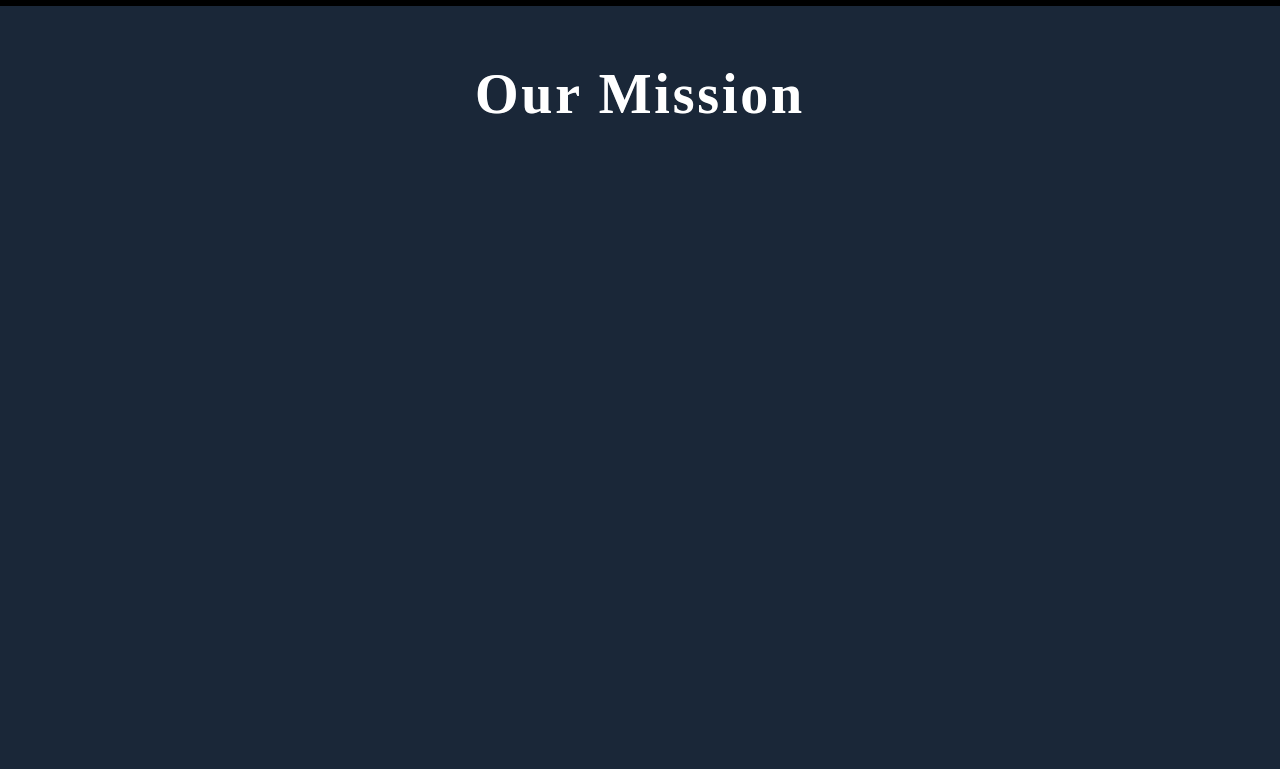
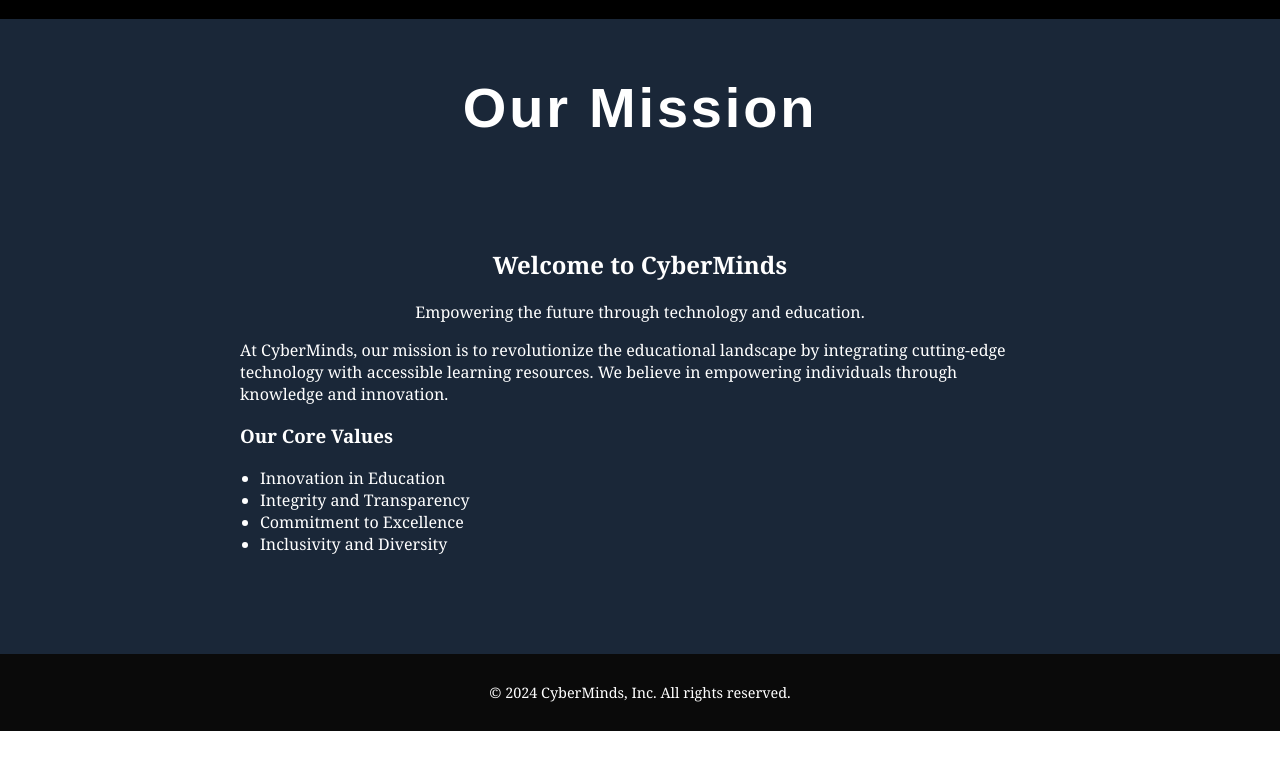
Before and after one commit to user894095/CyberMinds, a plain HTML site: page HTML/mission.html in a window 1280 px wide. Shown: the part 69-838 px from the top of the page. After the commit the page ends 800 px from the top, so only its background shows below. Drawn offline with Linux system fonts and the light colour scheme.

Commit message:
Mission css

```diff
--- a/CSS/mission.css
+++ b/CSS/mission.css
@@ -6,7 +6,7 @@
   .Parent-container {
     display: flex;
     flex-direction: column;
-  height: 200em;
+    min-height: 100vh;
     width: auto;
     background-color: #1a2738;
   }
@@ -24,16 +24,13 @@
     background-color: #000000;
     color: #ffffff;
     text-align: center;
-  padding-left: 1em;
-  padding-bottom: 0.2em;
-  padding-right: 1em;
-  padding-top: 1em;
+    padding: 1em;
   }
 
   .header-content {
     display: flex;
-  align-items: center; /* Center the items vertically */
-  justify-content: space-between; /* Space between the logo and nav */
+    align-items: center;
+    justify-content: space-between;
   }
 
   .header-content img {
@@ -45,9 +42,7 @@
     display: flex;
     justify-content: space-between;
     background-color: #000000;
-  padding: 0.5em;
-  padding-left: 6em;
-  padding-right: 6em;
+    padding: 0.5em 6em;
     align-items: center;
     flex-grow: 1;
   }
@@ -56,14 +51,12 @@
     text-decoration: none;
     font-size: 14pt;
     color: #ffffff;
-  padding: 0.5em 1em;
+    padding: 0.4em 0.8em;
     transition: background-color 0.3s;
     background-color: #174167;
-  text-decoration: none;
     margin-right: 0.9em;
-  padding: 0.4em 0.8em; /* Smaller padding for a more compact button */
-  border-radius: 0.8em; /* Make the buttons more rounded */
-  white-space: nowrap; /* Prevent text from wrapping */
+    border-radius: 0.8em;
+    white-space: nowrap;
   }
 
   .header-buttons a:hover {
@@ -71,25 +64,46 @@
   }
 
   .page-title {
-  font-family: "True Sans" !important;
+    font-family: "True Sans", sans-serif;
     letter-spacing: 0.05em;
-  font-weight: 700 !important;
-  color: transparent; /* Set initial text color to transparent */
+    font-weight: 700;
+    color: #fff;
     font-size: 3.5em;
-  background: linear-gradient(
-    to left,
-    rgba(0, 0, 0, 0.5),
-    rgba(0, 0, 0, 0),
-    rgba(255, 255, 255, 0.8)
-  ); /* Adjust the colors and stops as needed */
-  background-clip: text;
-  -webkit-background-clip: text;
-  animation: fadeIn 3s forwards; /* Set the duration of the animation */
+    margin-bottom: 1em;
   }
 
-@keyframes fadeIn {
-  to {
-    color: rgb(255, 255, 255);
-    background-size: 200% 100%; /* Adjust the size of the gradient */
+  main {
+    flex-grow: 1;
+    padding: 2em;
   }
+
+  .content {
+    max-width: 800px;
+    margin: 0 auto;
   }
+
+  .mission-statement, .values {
+    text-align: left;
+    margin-top: 1em;
+  }
+
+  .values ul {
+    list-style-type: disc;
+    padding-left: 20px;
+  }
+
+  footer {
+    background-color: #0a0a0a;
+    color: #fff;
+    text-align: center;
+    padding: 1em 0;
+    font-size: 0.9em;
+  }
+
+  .page-footer {
+    background-color: #0a0a0a;
+    color: #fff;
+    text-align: center;
+    padding: 1em 0;
+    font-size: 0.9em;
+  }
--- a/HTML/mission.html
+++ b/HTML/mission.html
@@ -23,12 +23,32 @@
       </div>
     </header>
 
-      <p class = "page-title"> Our Mission</p>
+    <p class="page-title">Our Mission</p>
 
+    <main>
+      <section class="content">
+        <h2>Welcome to CyberMinds</h2>
+        <p>Empowering the future through technology and education.</p>
+        <div class="mission-statement">
+          <p>At CyberMinds, our mission is to revolutionize the educational landscape by integrating cutting-edge technology with accessible learning resources. We believe in empowering individuals through knowledge and innovation.</p>
+        </div>
+        <div class="values">
+          <h3>Our Core Values</h3>
+          <ul>
+            <li>Innovation in Education</li>
+            <li>Integrity and Transparency</li>
+            <li>Commitment to Excellence</li>
+            <li>Inclusivity and Diversity</li>
+          </ul>
+        </div>
+      </section>
+    </main>
+
+    <footer class="page-footer">
+      <p>&copy; 2024 CyberMinds, Inc. All rights reserved.</p>
+    </footer>
   </div>
 
-      <div class="page-footer"></div>
-    </div>
-    <script src=" ../Javascript/mission.js"></script>
+  <script src="../Javascript/mission.js"></script>
 </body>
 </html>
```
Lines whose indentation alone changed are shown as unchanged.
